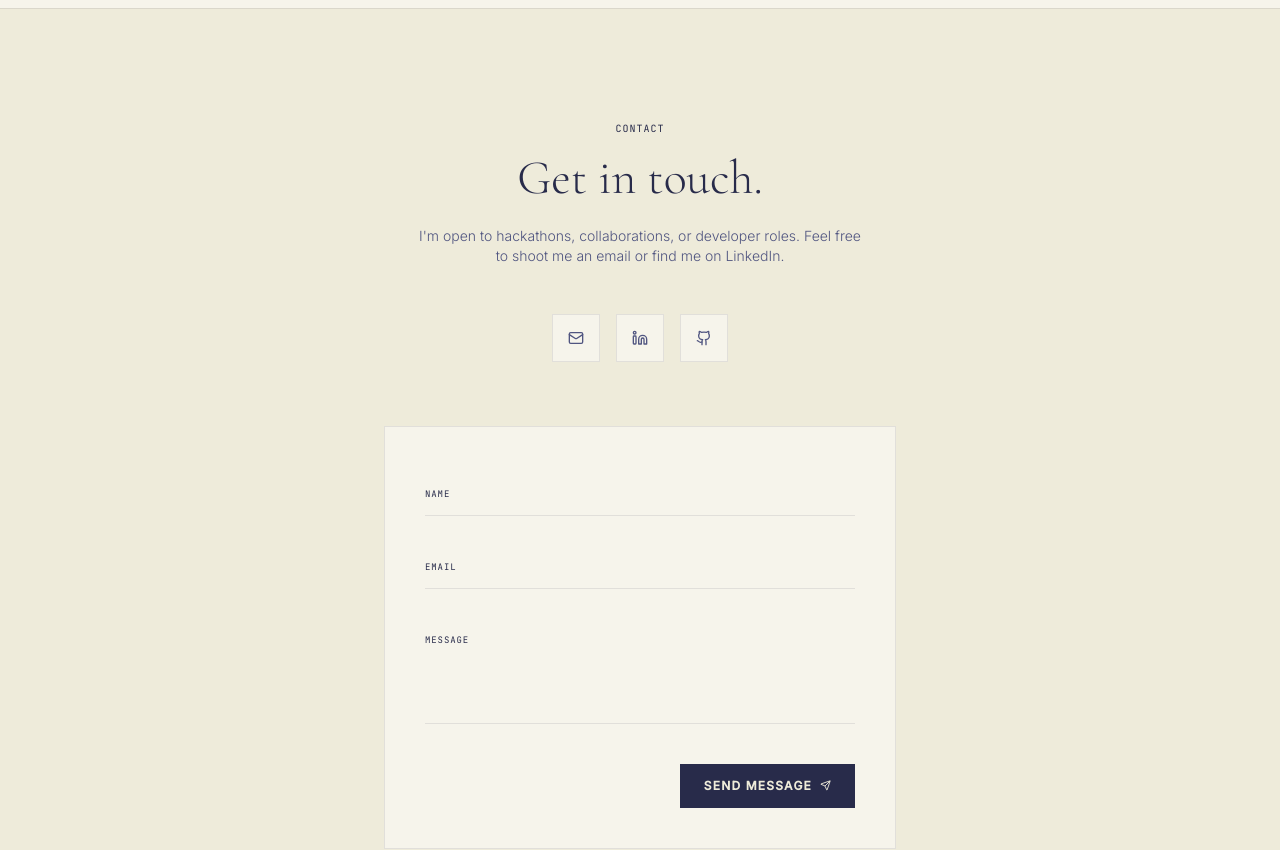
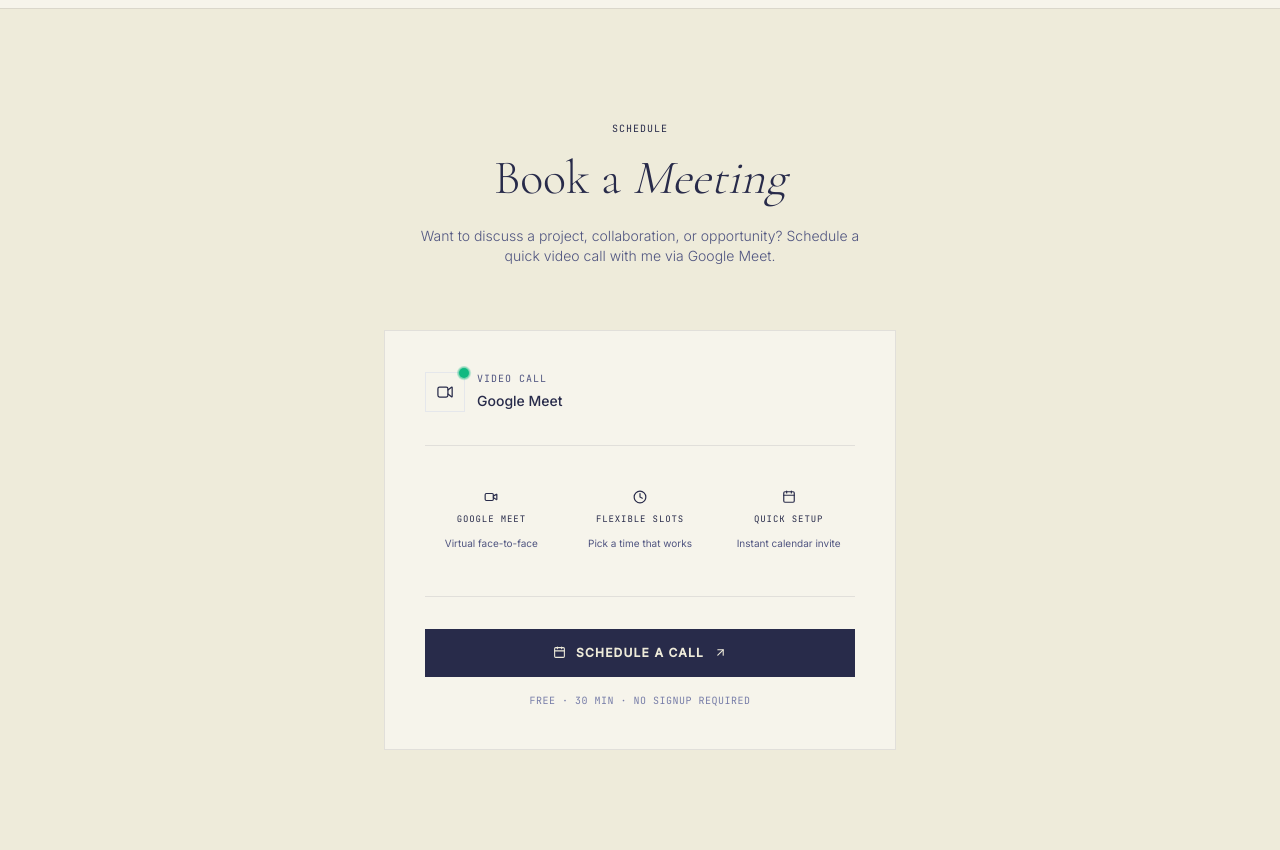
Before and after one commit to SHIVIKA330/Portfolio, a Next.js app: page / in a window 1280 px wide. Shown: the part 1280-2130 px from the top of the page. Built offline with nearby package versions, Linux system fonts and the light colour scheme.

Commit message:
feat: add Book a Meeting section with Google Meet integration

```diff
--- a/app/page.tsx
+++ b/app/page.tsx
@@ -10,6 +10,7 @@ import Expertise from "@/components/Expertise";
 import Certifications from "@/components/Certifications";
 import Resume from "@/components/Resume";
 import Contact from "@/components/Contact";
+import BookMeeting from "@/components/BookMeeting";
 import { AnimatePresence, motion } from "framer-motion";
 import { X } from "lucide-react";
 
@@ -49,6 +50,7 @@ export default function Home() {
 
       {/* Slide 2 & 3: Resume & Contact (Statically scrolled at bottom) */}
       <Resume />
+      <BookMeeting />
       <Contact />
 
       {/* Fullscreen Overlay Panels */}
--- /dev/null
+++ b/components/BookMeeting.tsx
@@ -0,0 +1,181 @@
+"use client";
+
+import { motion } from "framer-motion";
+import { Calendar, Clock, Video, ArrowUpRight } from "lucide-react";
+
+const MEETING_URL = "https://calendar.app.google/dGuAHA5Rioajgie78";
+
+export default function BookMeeting() {
+  const sectionVariants = {
+    hidden: { opacity: 0, y: 10 },
+    visible: {
+      opacity: 1,
+      y: 0,
+      transition: { duration: 0.25, ease: "easeOut" as const },
+    },
+  };
+
+  const cardVariants = {
+    hidden: { opacity: 0, y: 20 },
+    visible: {
+      opacity: 1,
+      y: 0,
+      transition: { duration: 0.4, ease: "easeOut", delay: 0.1 },
+    },
+  };
+
+  const features = [
+    {
+      icon: <Video size={14} />,
+      label: "Google Meet",
+      desc: "Virtual face-to-face",
+    },
+    {
+      icon: <Clock size={14} />,
+      label: "Flexible Slots",
+      desc: "Pick a time that works",
+    },
+    {
+      icon: <Calendar size={14} />,
+      label: "Quick Setup",
+      desc: "Instant calendar invite",
+    },
+  ];
+
+  return (
+    <section
+      id="book-meeting"
+      className="relative bg-bg-base text-text-primary py-28 px-6 md:px-12 border-t border-border overflow-hidden"
+    >
+      {/* Subtle gradient accent in the background */}
+      <div className="absolute inset-0 pointer-events-none overflow-hidden">
+        <div className="absolute top-1/2 left-1/2 -translate-x-1/2 -translate-y-1/2 w-[600px] h-[600px] rounded-full bg-accent/[0.03] blur-3xl" />
+      </div>
+
+      <motion.div
+        initial="hidden"
+        whileInView="visible"
+        viewport={{ once: true, margin: "-100px" }}
+        variants={sectionVariants}
+        className="relative z-10 max-w-4xl mx-auto"
+      >
+        {/* Header */}
+        <div className="text-center space-y-4 mb-16">
+          <span className="font-mono text-accent text-[10px] tracking-widest uppercase block">
+            Schedule
+          </span>
+          <h2 className="font-display font-light text-4xl md:text-5xl text-text-primary">
+            Book a <span className="italic">Meeting</span>
+          </h2>
+          <p className="text-text-muted text-xs md:text-sm max-w-md leading-relaxed mx-auto pt-2 font-sans font-light">
+            Want to discuss a project, collaboration, or opportunity? Schedule a
+            quick video call with me via Google Meet.
+          </p>
+        </div>
+
+        {/* Meeting Card */}
+        <motion.div
+          variants={cardVariants}
+          className="max-w-lg mx-auto"
+        >
+          <div className="relative group">
+            {/* Outer glow on hover */}
+            <div className="absolute -inset-px bg-gradient-to-b from-accent/20 via-transparent to-accent/10 opacity-0 group-hover:opacity-100 transition-opacity duration-500 blur-sm" />
+
+            {/* Card */}
+            <div className="relative bg-bg-surface border border-border p-8 md:p-10 space-y-8 transition-colors duration-300 group-hover:border-border-hover">
+              {/* Google Meet Badge */}
+              <div className="flex items-center gap-3">
+                <div className="relative">
+                  <div className="w-10 h-10 flex items-center justify-center bg-accent/10 border border-accent/20">
+                    <svg
+                      width="20"
+                      height="20"
+                      viewBox="0 0 24 24"
+                      fill="none"
+                      xmlns="http://www.w3.org/2000/svg"
+                      className="text-accent"
+                    >
+                      <path
+                        d="M15.5 9.5L19.79 6.21C20.13 5.95 20.61 6.19 20.61 6.62V17.38C20.61 17.81 20.13 18.05 19.79 17.79L15.5 14.5"
+                        stroke="currentColor"
+                        strokeWidth="1.5"
+                        strokeLinecap="round"
+                        strokeLinejoin="round"
+                      />
+                      <rect
+                        x="3.5"
+                        y="6"
+                        width="12"
+                        height="12"
+                        rx="2"
+                        stroke="currentColor"
+                        strokeWidth="1.5"
+                      />
+                    </svg>
+                  </div>
+                  {/* Pulse indicator */}
+                  <span className="absolute -top-1 -right-1 w-2.5 h-2.5 bg-emerald-500 rounded-full">
+                    <span className="absolute inset-0 bg-emerald-500 rounded-full animate-ping opacity-75" />
+                  </span>
+                </div>
+                <div>
+                  <span className="font-mono text-[10px] tracking-widest uppercase text-text-muted block">
+                    Video Call
+                  </span>
+                  <span className="text-text-primary font-sans text-sm font-medium">
+                    Google Meet
+                  </span>
+                </div>
+              </div>
+
+              {/* Divider */}
+              <div className="border-t border-border" />
+
+              {/* Feature Pills */}
+              <div className="grid grid-cols-1 sm:grid-cols-3 gap-4">
+                {features.map((feature, i) => (
+                  <div
+                    key={i}
+                    className="flex flex-col items-center text-center gap-2 py-3"
+                  >
+                    <div className="text-accent/70">{feature.icon}</div>
+                    <span className="font-mono text-[9px] tracking-widest uppercase text-text-primary">
+                      {feature.label}
+                    </span>
+                    <span className="text-text-muted text-[10px] font-sans">
+                      {feature.desc}
+                    </span>
+                  </div>
+                ))}
+              </div>
+
+              {/* Divider */}
+              <div className="border-t border-border" />
+
+              {/* CTA Button */}
+              <div className="flex flex-col items-center gap-4">
+                <a
+                  href={MEETING_URL}
+                  target="_blank"
+                  rel="noopener noreferrer"
+                  className="group/btn w-full flex items-center justify-center gap-2.5 bg-text-primary text-bg-base font-sans text-xs uppercase tracking-widest font-semibold px-6 py-4 hover:bg-accent hover:text-bg-base transition-all duration-300"
+                >
+                  <Calendar size={13} />
+                  Schedule a Call
+                  <ArrowUpRight
+                    size={13}
+                    className="group-hover/btn:translate-x-0.5 group-hover/btn:-translate-y-0.5 transition-transform"
+                  />
+                </a>
+                <span className="text-[10px] font-mono text-text-faint tracking-wider uppercase">
+                  Free · 30 min · No signup required
+                </span>
+              </div>
+            </div>
+          </div>
+        </motion.div>
+      </motion.div>
+    </section>
+  );
+}
--- a/components/Contact.tsx
+++ b/components/Contact.tsx
@@ -2,7 +2,7 @@
 
 import { useState } from "react";
 import { motion } from "framer-motion";
-import { Mail, Send } from "lucide-react";
+import { Mail, Send, Video } from "lucide-react";
 import { GithubIcon, LinkedinIcon } from "@/components/ui/Icons";
 
 export default function Contact() {
@@ -70,6 +70,16 @@ export default function Contact() {
             aria-label="GitHub"
           >
             <GithubIcon size={16} />
+          </a>
+          <a
+            href="https://calendar.app.google/dGuAHA5Rioajgie78"
+            target="_blank"
+            rel="noopener noreferrer"
+            className="flex items-center justify-center gap-2 h-12 px-4 border border-accent/30 bg-accent/5 hover:border-accent text-accent hover:bg-accent/10 transition-colors font-mono text-[10px] tracking-widest uppercase"
+            aria-label="Book a Meeting"
+          >
+            <Video size={14} />
+            Book a Call
           </a>
         </div>
 
```
